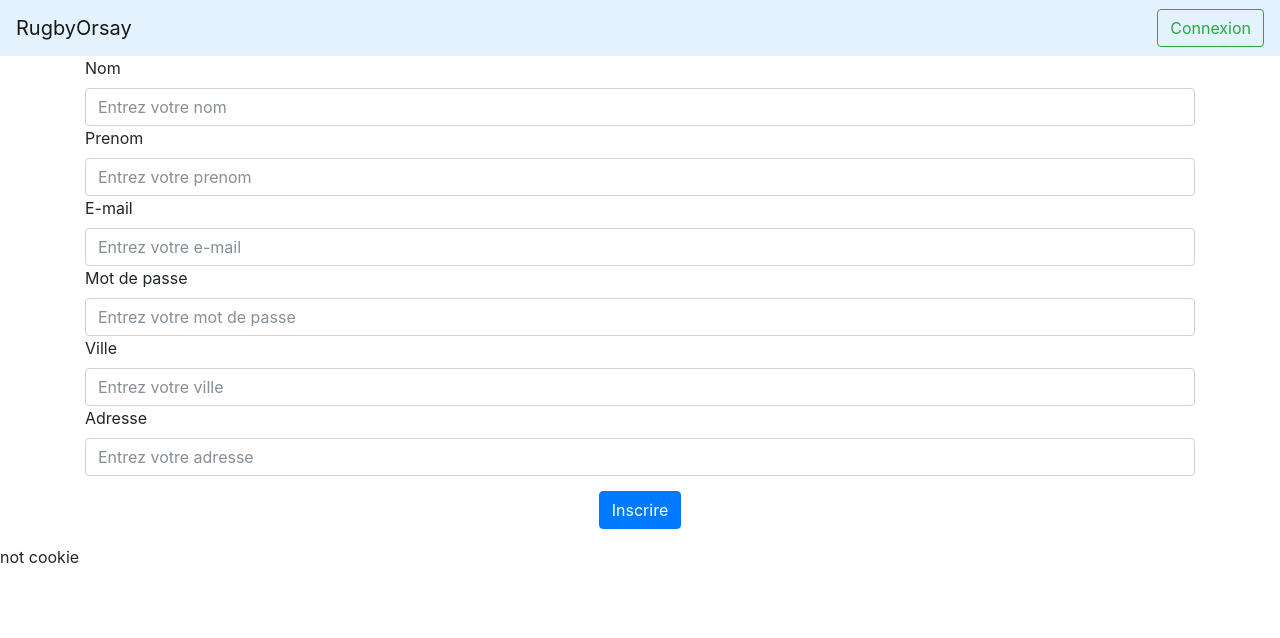
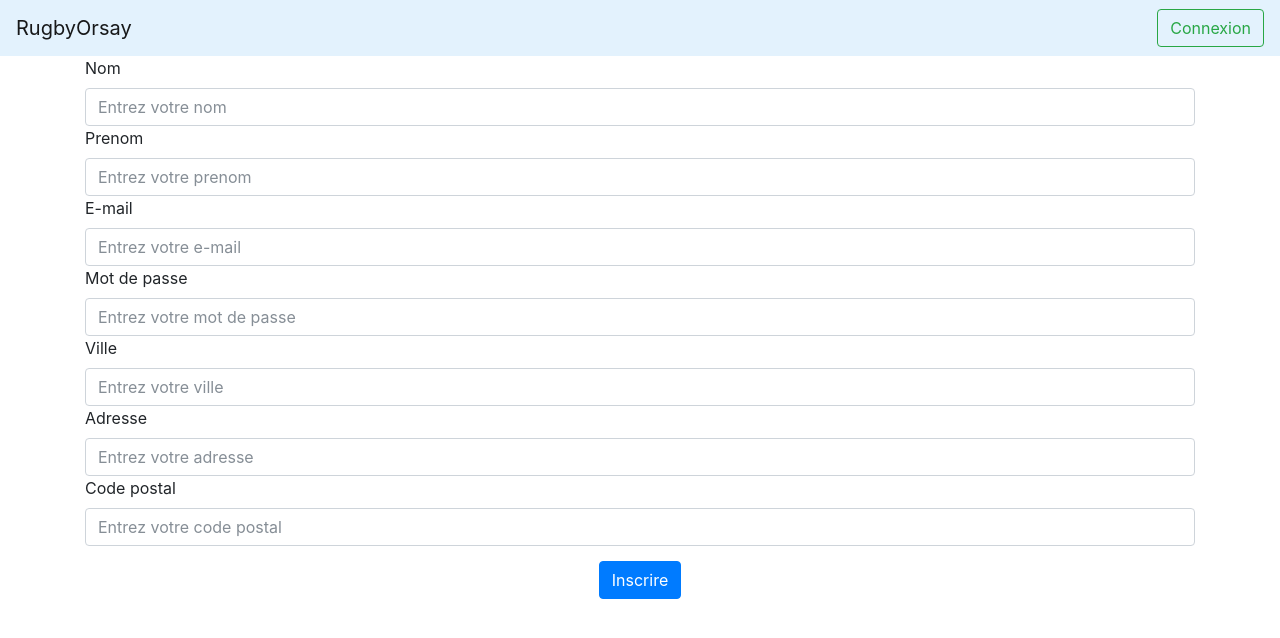
Before and after one commit to drakenshot23/rugbyApero, a PHP site: page /vue/formulaire_inscription.php in a window 1280 px wide. Shown: the top 638 px of the page. Run offline with PHP 8.4, Linux system fonts and the light colour scheme.

Commit message:
conexion bd et code de base inscription nouvel utilisateur

```diff
--- a/vue/formulaire_inscription.php
+++ b/vue/formulaire_inscription.php
@@ -1,13 +1,3 @@
-<?php
-/**
- * Created by IntelliJ IDEA.
- * User: Robert
- * Date: 28/12/2017
- * Time: 23:28
- */
-
-?>
-
 <!DOCTYPE html>
 <html lang="fr">
     <head>
@@ -26,29 +16,23 @@
         <!-- Formulaire d'inscription -->
         <form action="../controlleur/inscription.php" method="POST" class="form-group container">
             <label for="nom">Nom</label>
-            <input type="text" class="form-control" id="nom" placeholder="Entrez votre nom">
+            <input type="text" class="form-control" id="nom" name="nom" placeholder="Entrez votre nom">
             <label for="prenom">Prenom</label>
-            <input type="text" class="form-control" id="prenom" placeholder="Entrez votre prenom">
+            <input type="text" class="form-control" id="prenom" name="prenom" placeholder="Entrez votre prenom">
             <label for="email">E-mail</label>
-            <input type="email" class="form-control" id="email" placeholder="Entrez votre e-mail">
+            <input type="email" class="form-control" id="email" name="email" placeholder="Entrez votre e-mail">
             <label for="mdp">Mot de passe</label>
-            <input type="password" class="form-control" id="mdp" placeholder="Entrez votre mot de passe">
+            <input type="password" class="form-control" id="mdp" name="mdp" placeholder="Entrez votre mot de passe">
             <label for="ville">Ville</label>
-            <input type="text" class="form-control" id="ville" placeholder="Entrez votre ville">
+            <input type="text" class="form-control" id="ville" name="ville" placeholder="Entrez votre ville">
             <label for="adresse">Adresse</label>
-            <input type="text" class="form-control" id="adresse" placeholder="Entrez votre adresse">
+            <input type="text" class="form-control" id="adresse" name="adresse" placeholder="Entrez votre adresse">
+            <label for="cp">Code postal</label>
+            <input type="text" class="form-control" id="cp" name="cp" placeholder="Entrez votre code postal">
             <div class="text-center" style="margin-top: 15px;">
                 <button type="submit" class="btn btn-primary">Inscrire</button>
             </div>
         </form>
-        <?php
-            if(isset($_COOKIE["erreur"])) {
-                $erreur = $_COOKIE["erreur"];
-                echo '<div class="alert alert-danger"><strong>Erreur!</strong>' . $erreur . '</div>';
-            } else
-            {
-                echo 'not cookie';
-            }
-        ?>
+
     </body>
 </html>
```
Also changed, not shown: controlleur/ConnectPDO.php (added, +27 -0 lines), controlleur/inscription.php (+44 -2 lines), modele/Utilisateur.php (deleted, +0 -24 lines), vue/formulaire_connexion.php (+0 -10 lines).
